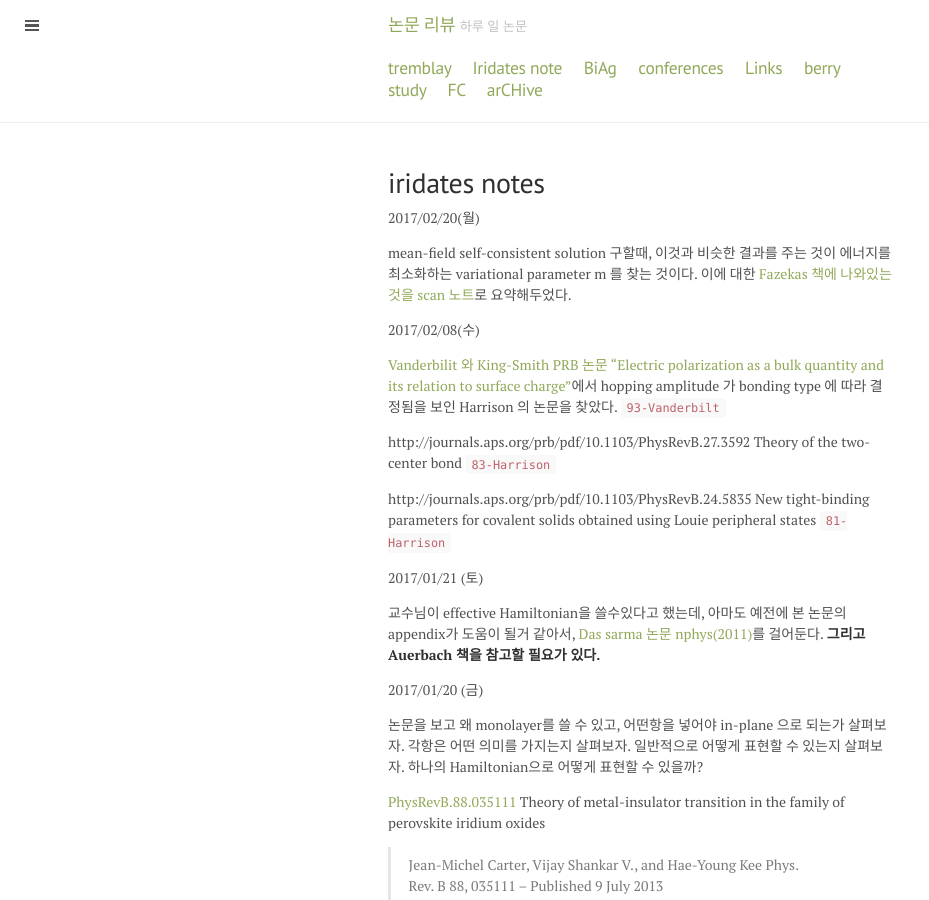
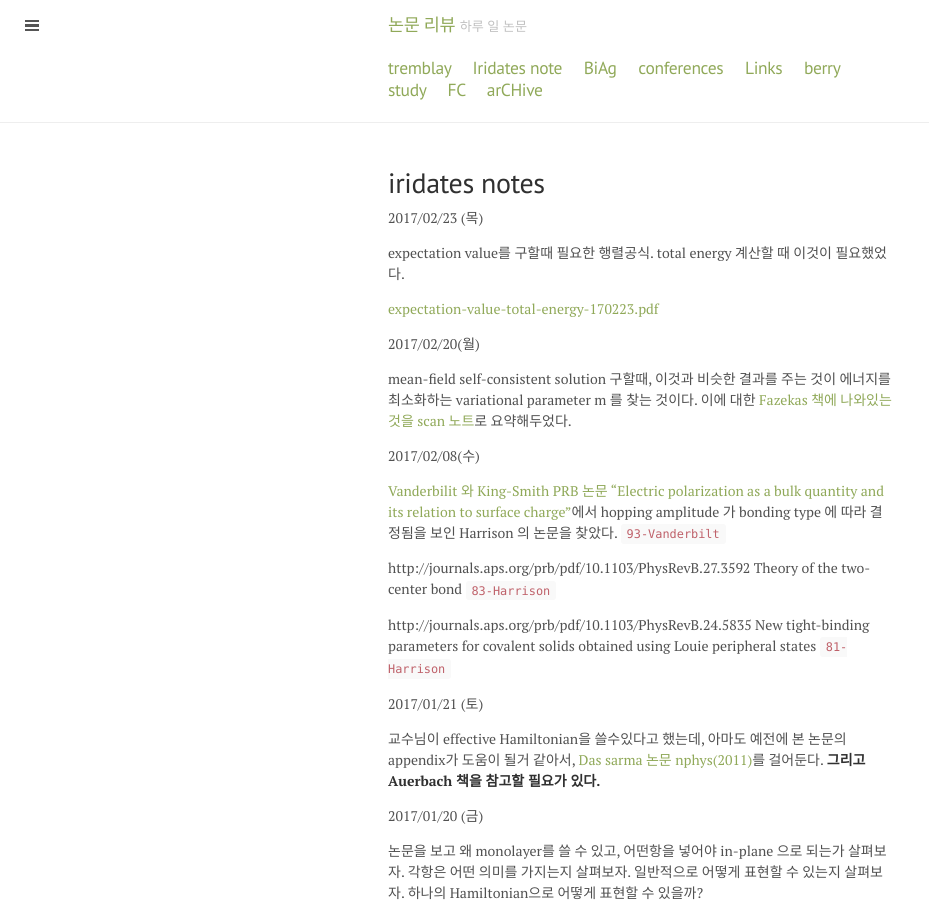
Before and after one commit to qkrwlsghdcjsworlt/work, a Jekyll site: the page built from iridates-note.md, in a window 1280 px wide and 900 px high. Shown: the whole window, without its empty margins (0-929 px from the left). Built offline with Jekyll 4.4.1, drawn with Linux system fonts in a browser that asks for light colours; formulas are drawn with MathJax 3.

Commit message:
“update”

```diff
--- a/iridates-note.md
+++ b/iridates-note.md
@@ -2,6 +2,13 @@
 layout: page
 title: iridates notes
 ---
+
+2017/02/23 (목)
+
+expectation value를 구할때 필요한 행렬공식. total energy 계산할 때 이것이 필요했었다.
+
+[expectation-value-total-energy-170223.pdf]({{site.baseurl}}/public/iridatesnotes/notes/expectation-value-total-energy-170223.pdf)
+
 
 2017/02/20(월)
 
```
Also changed, not shown: 3 other files.
